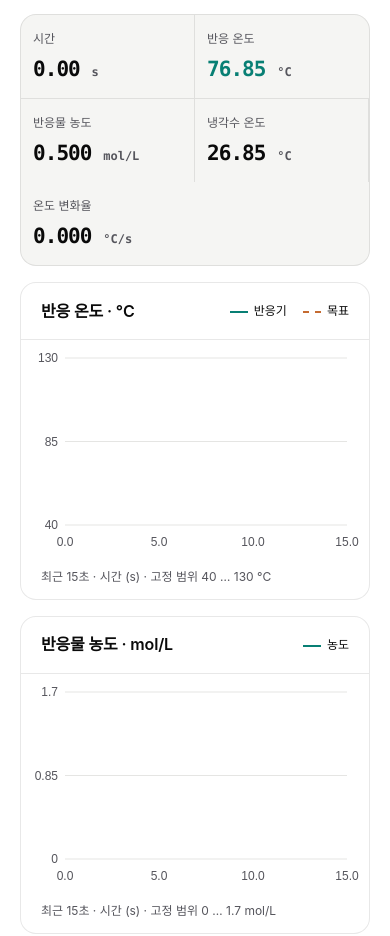
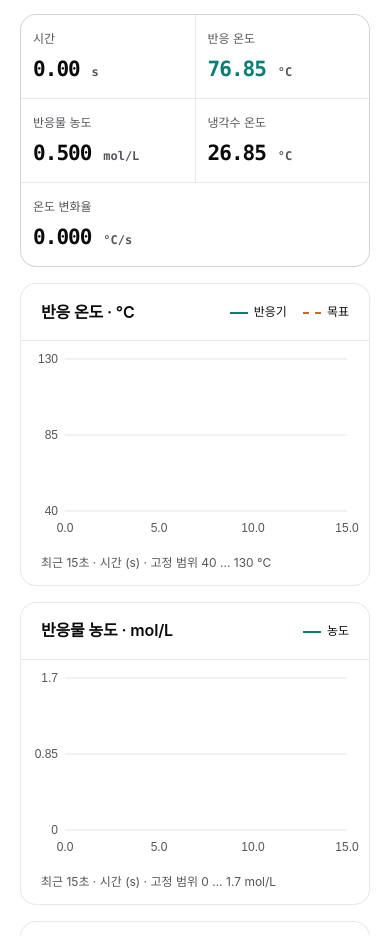
Before and after one commit to ICaRLaboratory/simulators, a website with bundled scripts: page cstr/index.html in a window 390 px wide. Shown: the part 1172-2108 px from the top of the page. Built offline with nearby package versions, Linux system fonts and the light colour scheme; a web font is replaced by a local one.

Commit message:
Tighten generated experiment layout toward the research-tab density
Plots pair up two per row (a lone last plot spans), metrics form one
hairline stat strip that always fills its rows, and the settings panel
follows the reader on wide screens.

```diff
--- a/assets/experiment.css
+++ b/assets/experiment.css
@@ -4,10 +4,32 @@
 .sim-heading p:last-child { margin-top: 10px; max-width: 70ch; }
 .experiment,.controls,.sim-heading>div { min-width: 0; }
 .panel-heading { flex-wrap: wrap; }
-.metrics { grid-template-columns: repeat(auto-fit,minmax(125px,1fr)); }
+
+/* Like the research-tab simulator, the workspace stays dense: plots pair up
+   in rows instead of each taking the page's full width, and a lone trailing
+   plot takes the whole row. Children of .experiment are the apparatus panel,
+   the metrics strip, then the plots, so the plots start at child index 3.
+   Only these generated pages load this sheet. */
+.experiment { display: grid; grid-template-columns: repeat(2, minmax(0,1fr)); gap: 16px; align-content: start; }
+.apparatus-panel, .experiment .metrics { grid-column: 1 / -1; }
+.experiment > .graph-panel:last-child:nth-child(odd) { grid-column: 1 / -1; }
+.graph-panel + .graph-panel { margin-top: 0; }
+
+/* The homepage's stat pattern: one hairline grid, white cells. Flex rather
+   than grid so a short last row stretches to the full width instead of
+   leaving dead gray cells beside it. */
+.experiment .metrics { display: flex; flex-wrap: wrap; margin: 0; gap: 1px; background: var(--line-soft); }
+.experiment .metrics div { flex: 1 1 140px; background: var(--bg); border: 0; }
 .metrics strong { overflow-wrap: anywhere; }
-.graph-panel + .graph-panel { margin-top: 16px; }
-.response { height: 215px; }
+.response { height: 200px; }
+
+/* The research-tab simulator keeps its controls beside the figure at all
+   times; here the column of plots can outgrow the viewport, so the settings
+   panel follows the reader on wide screens. */
+@media (min-width: 1001px) {
+  .controls { position: sticky; top: 18px; max-height: calc(100vh - 36px); overflow-y: auto; }
+}
+
 .legend { flex-wrap: wrap; gap: 6px 16px; }
 .legend span::before { border-color: var(--series,var(--actual)); }
 .legend .target-line::before { border-color: var(--series,var(--target)); }
@@ -22,6 +44,8 @@
 .loop-details p { overflow-wrap: anywhere; }
 .simulation-message { min-height: 40px; }
 @media(max-width:720px){
+ .experiment { grid-template-columns: 1fr; }
+ .experiment > .graph-panel { grid-column: auto; }
  .metrics { grid-template-columns: repeat(2,minmax(0,1fr)); }
  .sim-heading { gap: 12px; }
  #parameter-controls { grid-template-columns: repeat(2,minmax(0,1fr)); }
```
